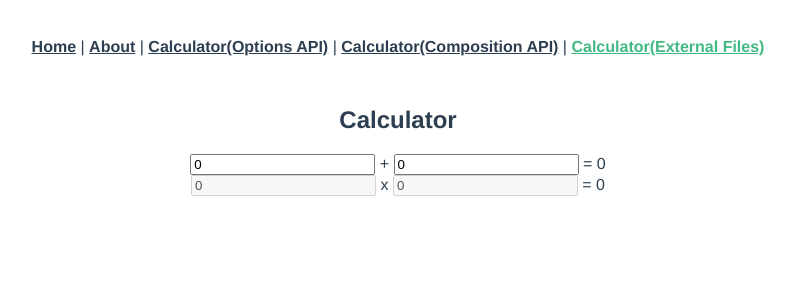
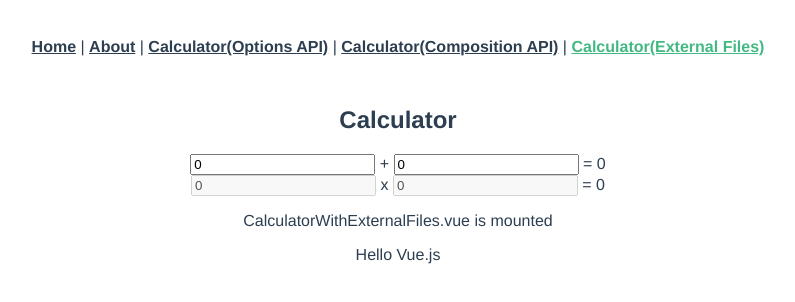
Before and after one commit to sbpark88/Vue.js-Short-Book, a Vue app in the folder vue-project-composition-api/: page /calculator-with-composition-api-and-external-files in a window 1280 px wide. Shown: the top 302 px of the page, without its empty margins (242-1037 px from the left). Built offline with nearby package versions, Linux system fonts and the light colour scheme.

Commit message:
Add: Composition API Hooks

```diff
--- a/vue-project-composition-api/src/views/CalculatorWithExternalFiles.vue
+++ b/vue-project-composition-api/src/views/CalculatorWithExternalFiles.vue
@@ -16,10 +16,13 @@
       <span> {{ product }} </span>
     </div>
   </div>
+  <p> {{ initialMessage }} </p>
+  <p> {{ state.anotherMessage }} </p>
 </template>
 
 <script>
 import { calculator } from '@/utils/calculator'
+import { onMounted, reactive, ref } from 'vue'
 
 export default {
   name: 'CalculatorWithExternalFiles',
@@ -32,13 +35,26 @@ export default {
       plusNumbers
     } = calculator()
 
+    const initialMessage = ref('')
+
+    const state = reactive({
+      anotherMessage: ''
+    })
+
+    onMounted(() => {
+      initialMessage.value = 'CalculatorWithExternalFiles.vue is mounted'
+      state.anotherMessage = 'Hello Vue.js'
+    })
+
     // return Composition
     return {
       num1,
       num2,
       sum,
       product,
-      plusNumbers
+      plusNumbers,
+      initialMessage,
+      state
     }
   }
 }
```
